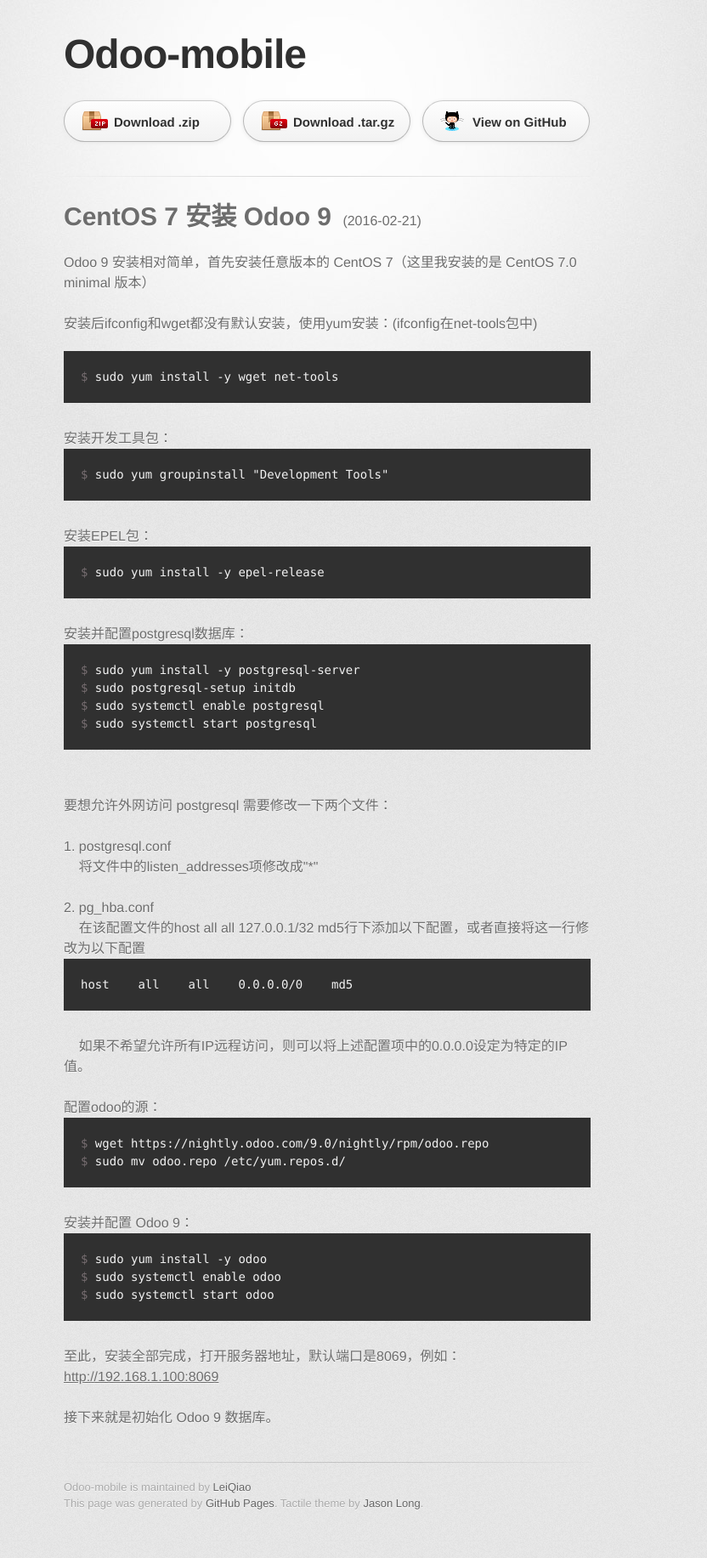
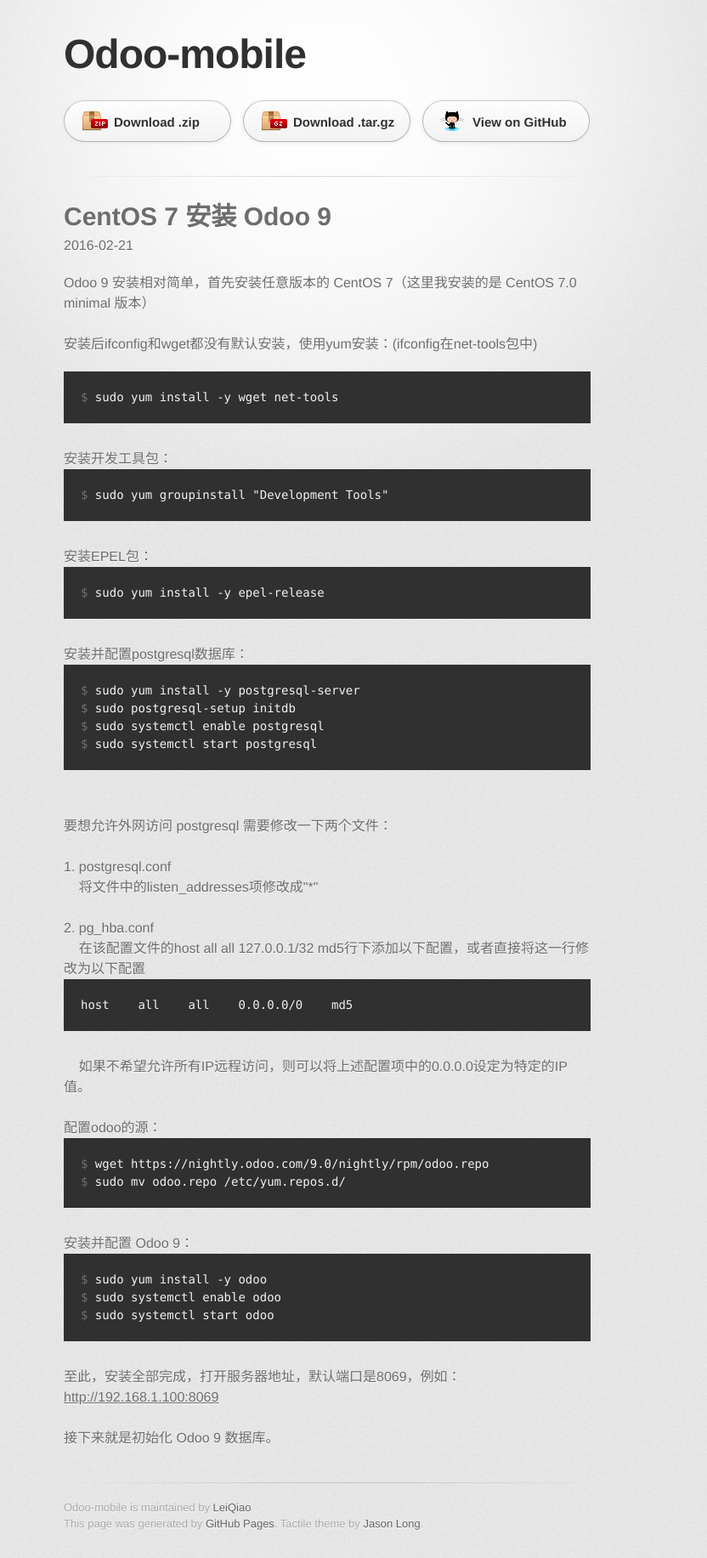
Before and after one commit to LeiQiao/odoo-mobile, a Jekyll site: the page built from _posts/2016-02-21-intro.md, in a window 1280 px wide. Shown: the whole page at 85% size, without its empty margins (255-1087 px from the left). Built offline with Jekyll 4.4.1, drawn with Linux system fonts in a browser that asks for light colours; some web fonts are replaced; before the commit the page ends 1809 px from its top, so only the background shows below that.

Commit message:
修改配置
修改配置

```diff
--- a/_layouts/post.html
+++ b/_layouts/post.html
@@ -30,7 +30,7 @@
         <hr>
 
         <section id="main_content">
-<p><b style="font-size:30px; font-weight:900;">{{ page.title }}</b> &nbsp; <span style="font-family: Helvetica; font-size: 16px;">({{ page.date | date: "%Y-%m-%d" }})</span></p>
+<p><b style="font-size:30px; font-weight:900;">{{ page.title }}</b><br/><span style="font-family: Helvetica; font-size: 16px;">{{ page.date | date: "%Y-%m-%d" }}</span></p>
 <p>{{ content }}</p>
         </section>
 
```
